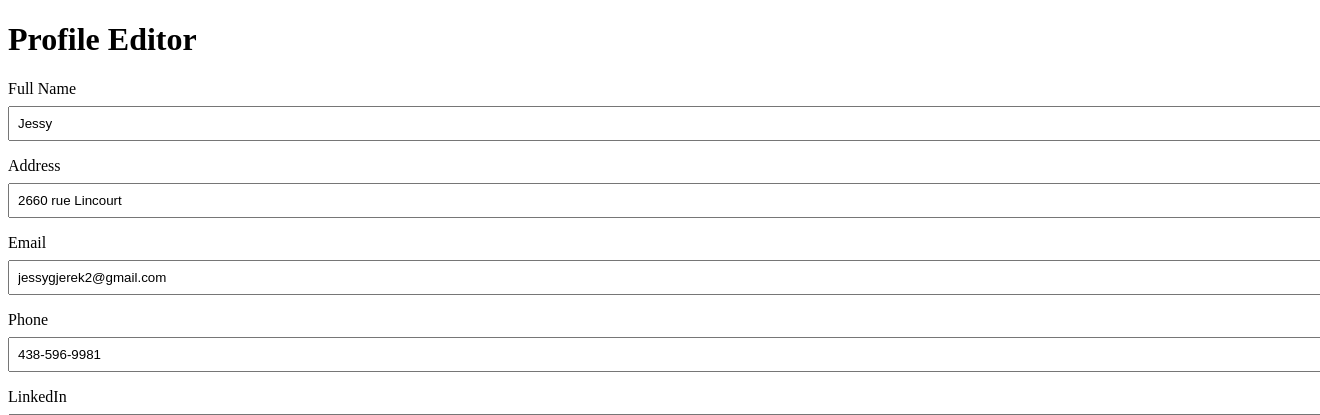
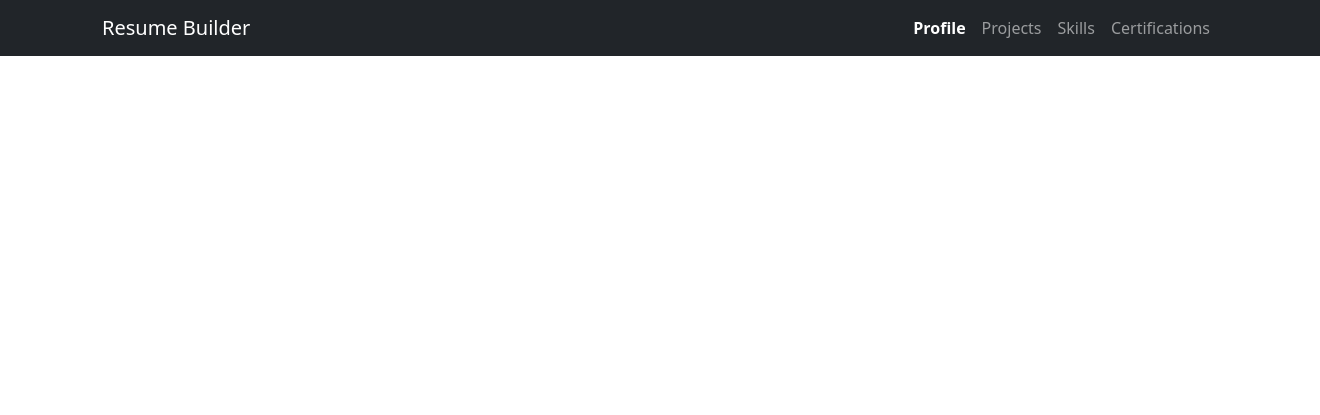
Before and after one commit to J91-cloud/resume-editor, a FastAPI app: page / in a window 1320 px wide; the page is wider, and only the part inside the window is pictured. Shown: the top 415 px of that part. Run offline with FastAPI, Linux system fonts and the light colour scheme.

Commit message:
Porjects file

```diff
--- a/inspect-db.py
+++ b/inspect-db.py
@@ -54,6 +54,8 @@ def display_projects():
         console.print("[red]❌ Projects table doesn't exist![/red]")
         return
 
+
+
     # Get all projects
     projects = db.query(Projects).all()
 
--- a/main.py
+++ b/main.py
@@ -34,17 +34,21 @@ class ProfileCreate(BaseModel):
 templates = Jinja2Templates(directory="templates")
 
 # Routes
+# @app.get("/")
+# async def read_profile(request: Request, db: Session = Depends(get_db)):
+#     profile = db.query(Profile).first()
+
+#     if not profile:
+#         return templates.TemplateResponse("profile.html", {
+#             "request": request,
+#             "profile": None
+#         })
+#     return templates.TemplateResponse("profile.html", {"request": request, "profile": profile})
+
+
 @app.get("/")
-async def read_profile(request: Request, db: Session = Depends(get_db)):
-    profile = db.query(Profile).first()
-
-    if not profile:
-        return templates.TemplateResponse("profile.html", {
-            "request": request,
-            "profile": None
-        })
-    return templates.TemplateResponse("profile.html", {"request": request, "profile": profile})
-
+async def show_projects(request: Request):
+    return templates.TemplateResponse("main/index.html", {"request": request})
 
 
 
@@ -84,12 +88,15 @@ def update_profile(profile_id: int, profile: ProfileCreate, db: Session = Depend
 
 
 
+# Add these new routes
 @app.get("/projects")
-async def read_projects(request: Request, db: Session = Depends(get_db)):
-    project = db.query(Projects).first()
-    if not project:
-        return templates.TemplateResponse("project.html", {
-            "request": request,
-            "project": None
-        })
-    return templates.TemplateResponse("project.html", {"request": request, "profile": project})
+async def show_projects(request: Request):
+    return templates.TemplateResponse("projects.html", {"request": request})
+
+@app.get("/skills")
+async def show_skills(request: Request):
+    return templates.TemplateResponse("skills.html", {"request": request})
+
+@app.get("/certifications")
+async def show_certifications(request: Request):
+    return templates.TemplateResponse("certifications.html", {"request": request})
--- a/seed.py
+++ b/seed.py
@@ -15,7 +15,6 @@ def create_default_profile():
         github="https://github.com/yourusername",
         summary="Experienced software developer specializing in..."
     )
-
     try:
         db.add(default_profile)
         db.commit()
@@ -67,7 +66,6 @@ def create_default_skills():
     finally:
         db.close()
 
-
 def create_default_certifications():
     db = SessionLocal()
     default_certification = Certifications(
--- a/templates/main/index.html
+++ b/templates/main/index.html
@@ -3,10 +3,30 @@
 <head>
     <meta charset="UTF-8">
     <meta name="viewport" content="width=device-width, initial-scale=1.0">
-    <title>Main Page</title>
+    <title>Resume Builder</title>
+    <link rel="stylesheet" href="https://cdn.jsdelivr.net/npm/bootstrap@5.2.3/dist/css/bootstrap.min.css">
+    <style>
+        .navbar { margin-bottom: 20px; }
+        .active { font-weight: bold; }
+    </style>
 </head>
 <body>
-    <h1>Main Page</h1>
+    <nav class="navbar navbar-expand-lg navbar-dark bg-dark">
+        <div class="container">
+            <a class="navbar-brand" href="/">Resume Builder</a>
+            <div class="navbar-nav">
+                <a class="nav-link {% if request.url.path == '/' %}active{% endif %}" href="/">Profile</a>
+                <a class="nav-link {% if request.url.path == '/projects' %}active{% endif %}" href="../project.html">Projects</a>
+                <a class="nav-link {% if request.url.path == '/skills' %}active{% endif %}" href="/skills">Skills</a>
+                <a class="nav-link {% if request.url.path == '/certifications' %}active{% endif %}" href="/certifications">Certifications</a>
+            </div>
+        </div>
+    </nav>
 
+    <div class="container">
+        {% block content %}{% endblock %}
+    </div>
+
+    <script src="https://cdn.jsdelivr.net/npm/bootstrap@5.2.3/dist/js/bootstrap.bundle.min.js"></script>
 </body>
 </html>
--- a/templates/project.html
+++ b/templates/project.html
@@ -6,8 +6,7 @@
     <title>Document</title>
 </head>
 <body>
-    <h1>project.full_name if project else 'Default Name' </h1>
+    <h1>Hello from the Project Page </h1>
     <p>This is the displaying project</p>
-
 </body>
 </html>
--- a/templates/resume.html
+++ b/templates/resume.html
@@ -10,13 +10,9 @@
 <body>
     <div class="container-fluid">
         <div class="row">
-            <h1>{{ profile.full_name if profile else 'Default Name' }}</h1>
+            <h1></h1>
             <p>The User name should be showing above</p>
         </div>
     </div>
-
-
-
-
 </body>
 </html>
```
